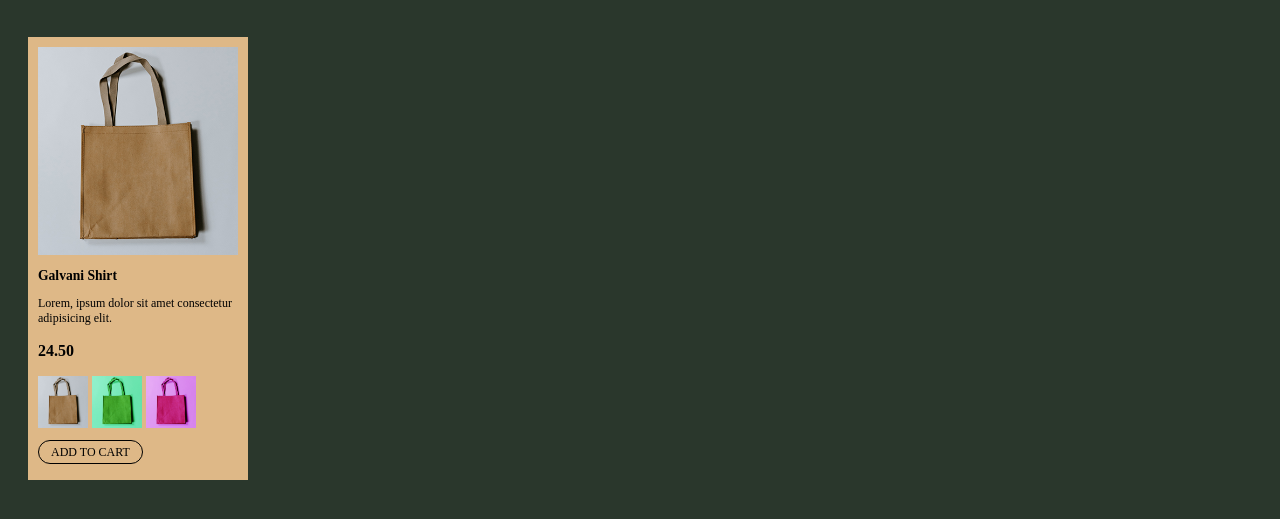
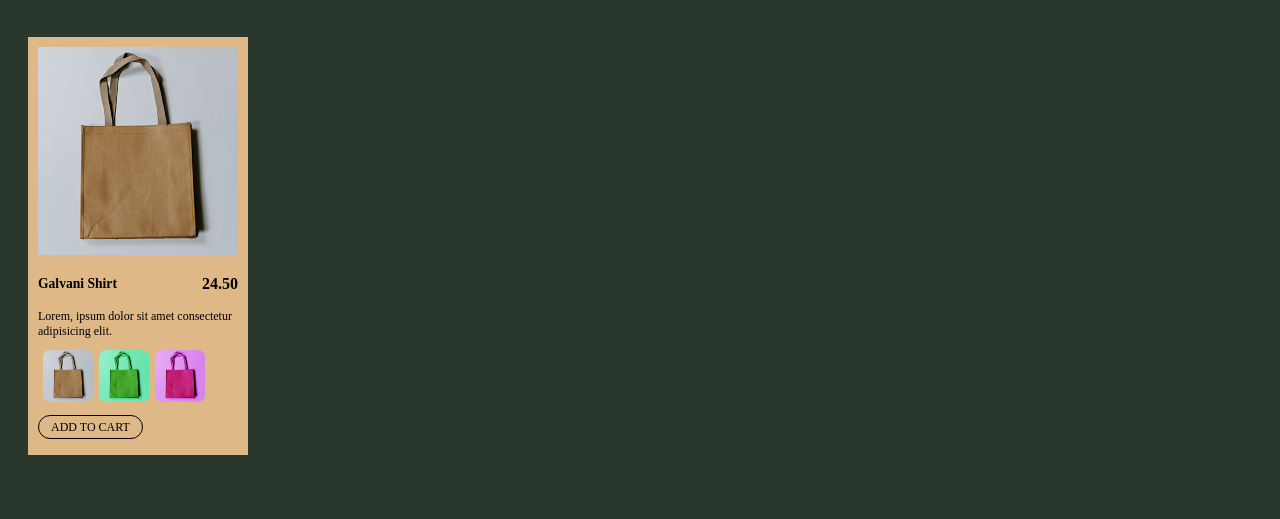
Before and after one commit to spyda247/webdev1.0.0, a plain HTML site: page index.html in a window 1280 px wide. Shown: the part 131-650 px from the top of the page. Drawn offline with Linux system fonts and the light colour scheme.

Commit message:
added product color options

```diff
--- a/index.html
+++ b/index.html
@@ -27,23 +27,36 @@
       <div class="image">
         <img
           class="product"
-          src="images/kelly-sikkema-brown-bag-unsplash.jpg" alt="brown bag">
+          src="images/kelly-sikkema-brown-bag-unsplash.jpg"
+          alt="brown bag"
+        />
       </div>
-      <h1 class="title">Galvani Shirt</h1>
+      <div class="product-details">
+        <h1 class="title">Galvani Shirt</h1>
+        <p class="price">24.50</p>
+      </div>
       <p class="description">
         Lorem, ipsum dolor sit amet consectetur adipisicing elit.
       </p>
-      <p class="price">24.50</p>
       <div class="product-options">
         <img
-          class="product"
-          src="images/kelly-sikkema-brown-bag-unsplash.jpg" alt="brown bag" width="50px">
+          class="product-thumb"
+          src="images/kelly-sikkema-brown-bag-unsplash.jpg"
+          alt="brown bag"
+          width="50px"
+        />
         <img
-          class="product"
-          src="images/kelly-sikkema-green-bag-unsplash.jpg" alt="brown bag" width="50px">
+          class="product-thumb"
+          src="images/kelly-sikkema-green-bag-unsplash.jpg"
+          alt="brown bag"
+          width="50px"
+        />
         <img
-          class="product"
-          src="images/kelly-sikkema-pink-bag-unsplash.jpg" alt="brown bag" width="50px">
+          class="product-thumb"
+          src="images/kelly-sikkema-pink-bag-unsplash.jpg"
+          alt="brown bag"
+          width="50px"
+        />
       </div>
       <span class="add2cart">Add to cart</span>
     </div>
--- a/playground.css
+++ b/playground.css
@@ -1,5 +1,7 @@
 html {
     box-sizing: border-box;
+    padding: 0;
+    margin: 0;
 }
 body {
      background-color: rgb(42, 55, 44);
@@ -87,17 +89,36 @@ body {
     width: 100%;
     margin: 0 auto;
 }
-.product-card .title {
+.product-card .product-details {
+
+    display: flex;
+    justify-content: space-between;
+    align-items: center;
+}
+.product-card .product-details .title {
     font-size: 0.85em;
 }
+.product-card .product-details .price {
+    font-weight: 700;
+}
 .product-card .description {
+    padding: 0;
+    margin: 0;
     font-size: 0.75em;
 }
-.product-card .price {
-    font-weight: 700;
+.product-card .product-options {
+    /* display: flex;
+    gap: 4px; */
+    padding: 0 4px;
+    margin: 10px 0;
 }
-.product-card .product-options {
-    margin: 10px 0;
+.product-card .product-options .product-thumb {
+    border-radius: 8px;
+    cursor: pointer;
+    border: 1px solid burlywood;
+}
+.product-card .product-options .product-thumb:hover {
+    border: 1px solid white;
 }
 .product-card span {
     padding: 4px 12px;
@@ -111,3 +132,11 @@ body {
     background-color: black;
     color: white;
 }
+
+/*
+* Utility Styles
+*/
+
+.borderHighlight {
+    border: 1px solid #fff;
+}
--- a/playground.js
+++ b/playground.js
@@ -1,6 +1,8 @@
 const add2cart = document.querySelector(".add2cart");
-const qty = document.querySelector('.qty');
 const totalPrice = document.querySelector(".total-price")
+const qty = document.querySelector(".qty");
+const product = document.querySelector(".product");
+const productThumbs = document.querySelectorAll('.product-thumb');
 const productPrice = 24.5;
 
 let counter = 0;
@@ -13,3 +15,12 @@ add2cart.addEventListener('click', function(e) {
     total = total + productPrice;
     totalPrice.textContent = total.toFixed(2);
 })
+
+function updateProduct(thumb) {
+    const path = thumb.getAttribute('src')
+    product.setAttribute('src', path)
+}
+
+productThumbs.forEach( thumb => {
+    thumb.addEventListener('click', () => updateProduct(thumb))
+})
```
